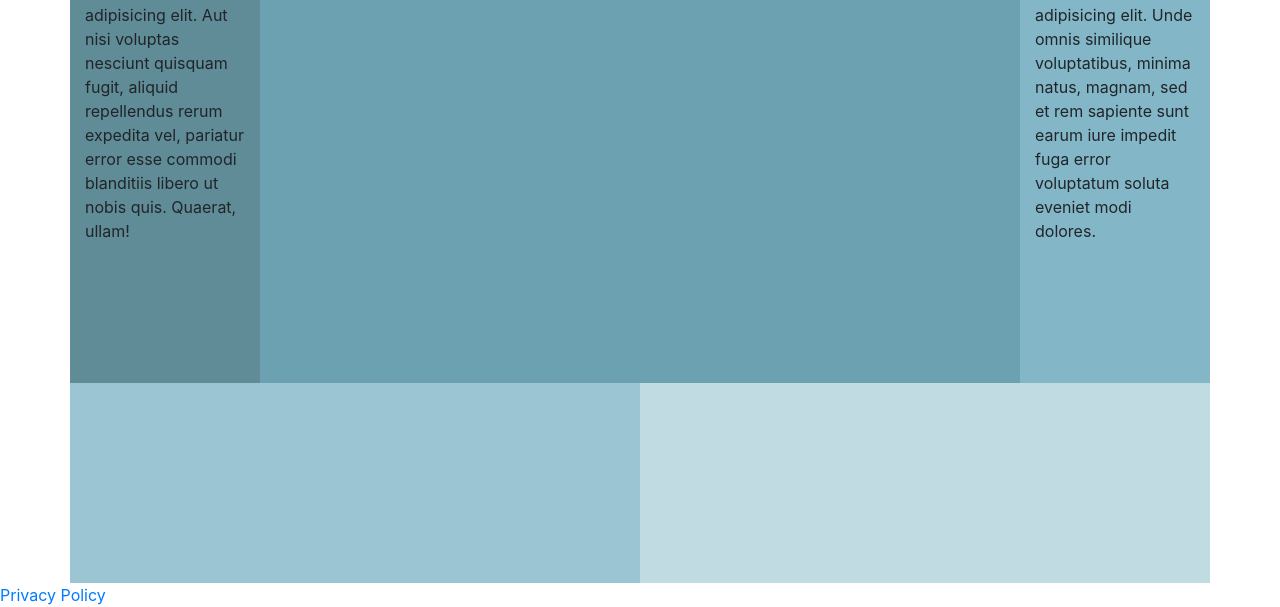
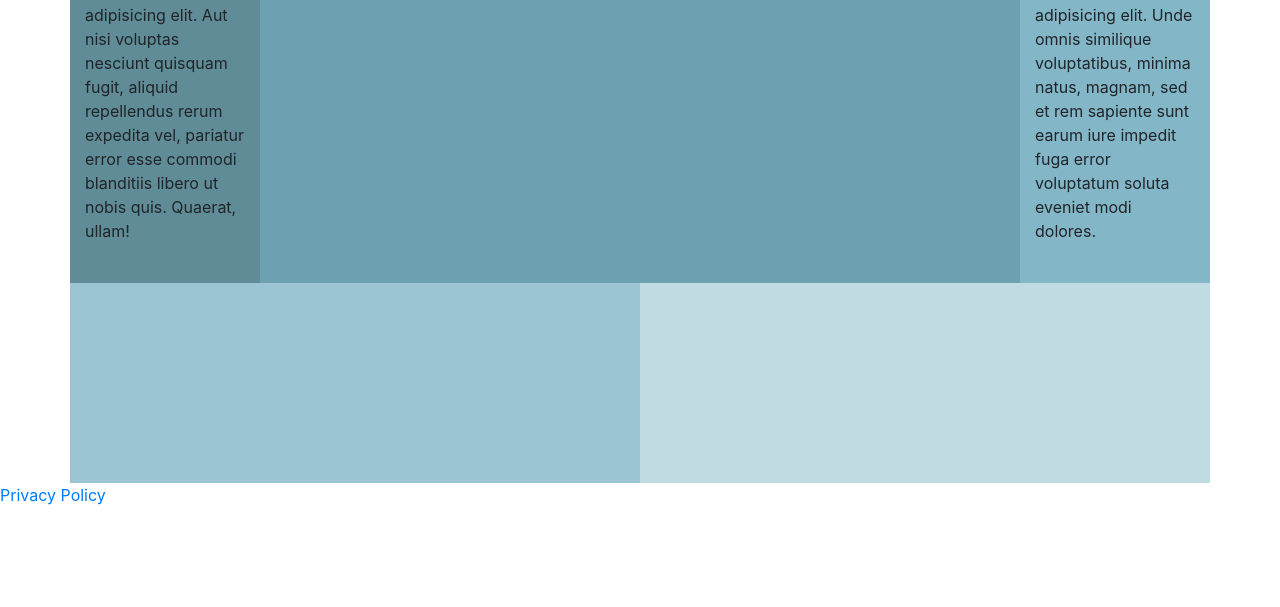
Before and after one commit to mattsteffey/Picsum-Ipsum, a website: page views/index.html in a window 1280 px wide. Shown: the part 317-924 px from the top of the page. After the commit the page ends 824 px from the top, so only its background shows below. Drawn offline with nearby package versions, Linux system fonts and the light colour scheme; files that its build step writes are made by us from their sources; files whose address does not match are found by name.

Commit message:
placeholder lorem

```diff
--- a/public/style.css
+++ b/public/style.css
@@ -10,17 +10,17 @@ height: 200px;
 
 .instructionscol {
 background-color: #5f8c96;
-height: 500px;
+height: 400px;
 }
 
 .generatorcol {
 background-color: #6ca1b2;
-height: 500px;
+height: 400px;
 }
 
 .workscol {
 background-color: #83b7c7;
-height: 500px;
+height: 400px;
 }
 
 .savedcol {
```
